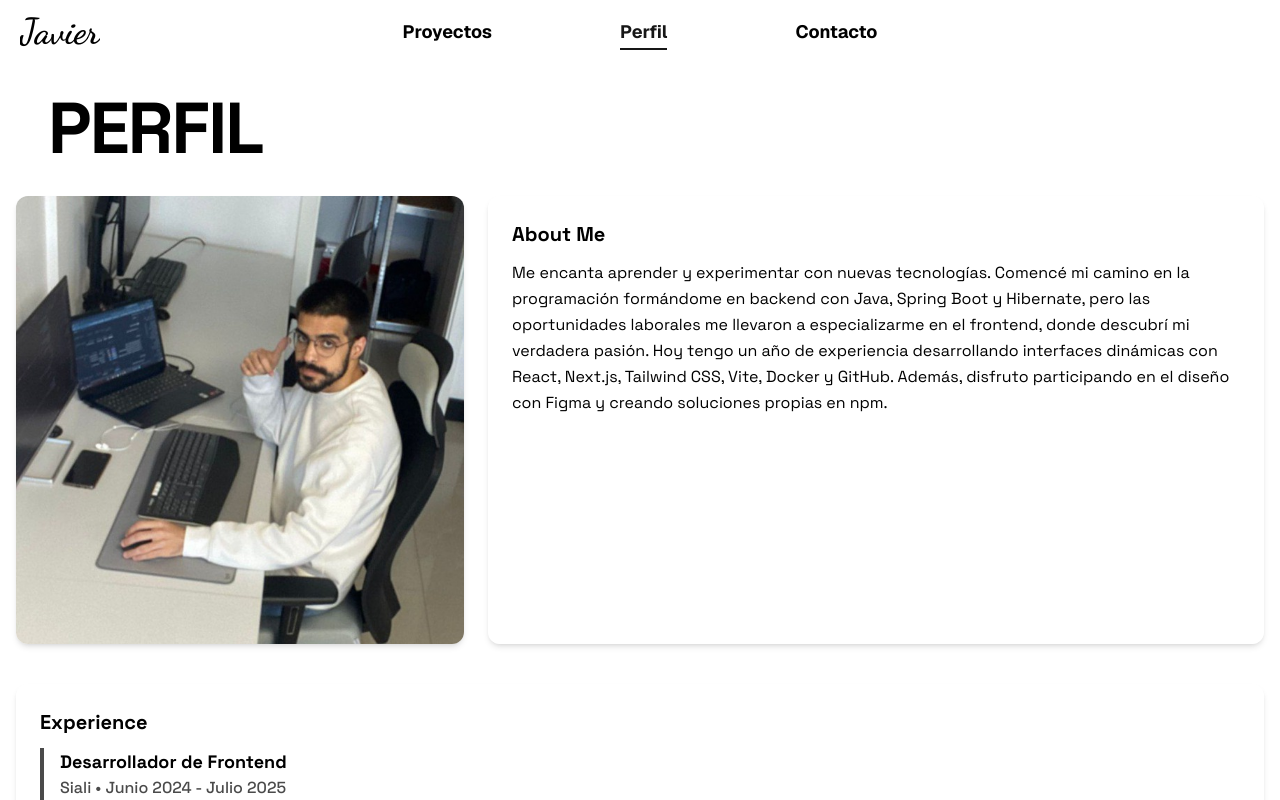
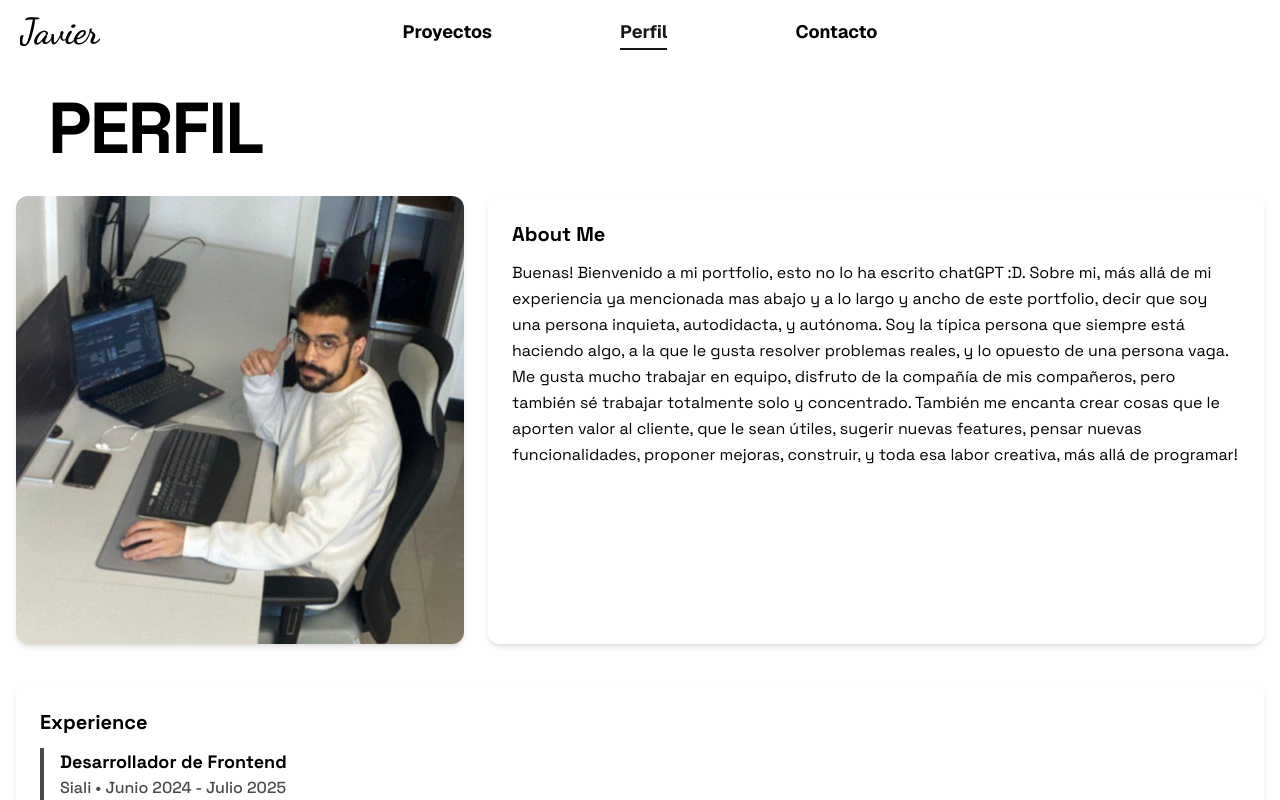
Before and after one commit to jvgemelo/javi-portfolio, a Next.js app: page /profile in a window 1280 px wide. Shown: the top 800 px of the page. Built offline with nearby package versions, Linux system fonts and the light colour scheme.

Commit message:
refactor text about me

```diff
--- a/app/profile/page.tsx
+++ b/app/profile/page.tsx
@@ -1,6 +1,6 @@
 // Datos estáticos del perfil - Edita estos datos directamente en el código
 const profileData = {
-  aboutMe: `Me encanta aprender y experimentar con nuevas tecnologías. Comencé mi camino en la programación formándome en backend con Java, Spring Boot y Hibernate, pero las oportunidades laborales me llevaron a especializarme en el frontend, donde descubrí mi verdadera pasión. Hoy tengo un año de experiencia desarrollando interfaces dinámicas con React, Next.js, Tailwind CSS, Vite, Docker y GitHub. Además, disfruto participando en el diseño con Figma y creando soluciones propias en npm.`,
+  aboutMe: `Buenas! Bienvenido a mi portfolio, esto no lo ha escrito chatGPT :D. Sobre mi, más allá de mi experiencia ya mencionada mas abajo y a lo largo y ancho de este portfolio, decir que soy una persona inquieta, autodidacta, y autónoma. Soy la típica persona que siempre está haciendo algo, a la que le gusta resolver problemas reales, y lo opuesto de una persona vaga. Me gusta mucho trabajar en equipo, disfruto de la compañía de mis compañeros, pero también sé trabajar totalmente solo y concentrado. También me encanta crear cosas que le aporten valor al cliente, que le sean útiles, sugerir nuevas features, pensar nuevas funcionalidades, proponer mejoras, construir, y toda esa labor creativa, más allá de programar!`,
   experience: [
     {
       position: "Desarrollador de Frontend",
```
